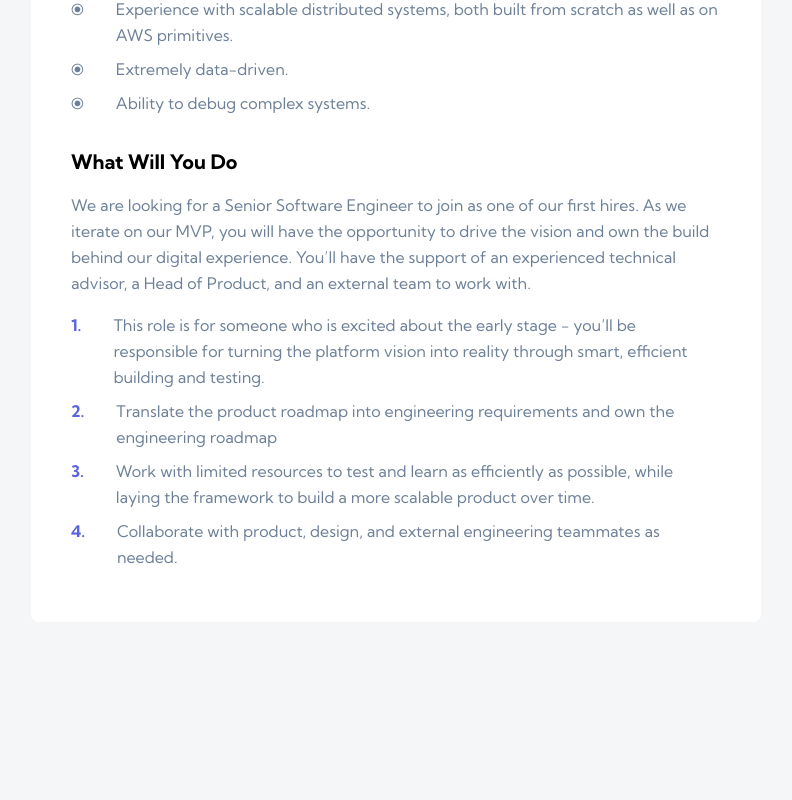
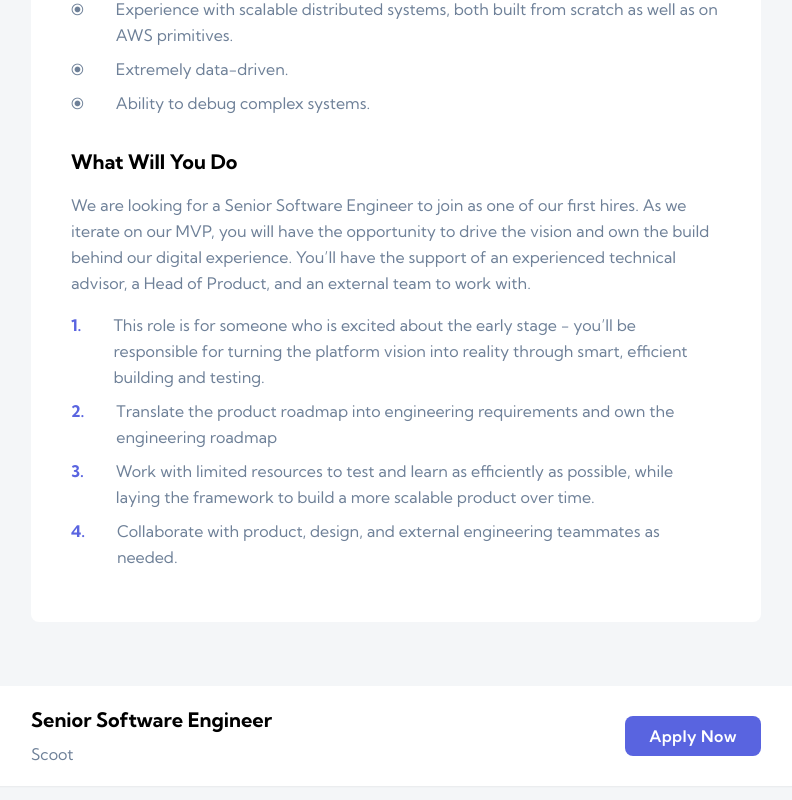
Before and after one commit to OU1122/devjobs-app, a React (Vite) app: page /job/1 in a window 1280 px wide. Shown: the part 1004-1804 px from the top of the page, without its empty margins (244-1036 px from the left). Before the commit the page ends 1690 px from the top, so only its background shows below. Built offline with nearby package versions, Linux system fonts and the light colour scheme.

Commit message:
Job detail page UI completed

```diff
--- a/src/routes/jobDetail.tsx
+++ b/src/routes/jobDetail.tsx
@@ -9,7 +9,7 @@ export default function JobDetail({ jobs }: JobDetailProps) {
 
 	return (
 		<>
-			<main className="max-w-[1440px] mx-auto px-2 flex flex-col gap-16">
+			<main className="max-w-[1440px] mx-auto px-2 flex flex-col gap-16 pb-12">
 				<div className="max-w-[730px] mx-auto flex flex-row w-full">
 					<div
 						className="h-[174px] w-[174px] flex items-center justify-center rounded-bl-lg"
@@ -98,7 +98,23 @@ export default function JobDetail({ jobs }: JobDetailProps) {
 					</div>
 				</div>
 
-				<div className="w-full"></div>
+				<div className="w-full bg-White flex justify-center rounded-md shadow-sm">
+					<div className="max-w-[730px] flex items-center justify-between w-full py-5">
+						<div>
+							<div className="">
+								<h2 className="text-xl font-bold mb-2">
+									{job.position}
+								</h2>
+								<h3 className="text-[16px] text-DarkGray">
+									{job.company}
+								</h3>
+							</div>
+						</div>
+						<div>
+							<Button type="button">Apply Now</Button>
+						</div>
+					</div>
+				</div>
 			</main>
 		</>
 	);
```
